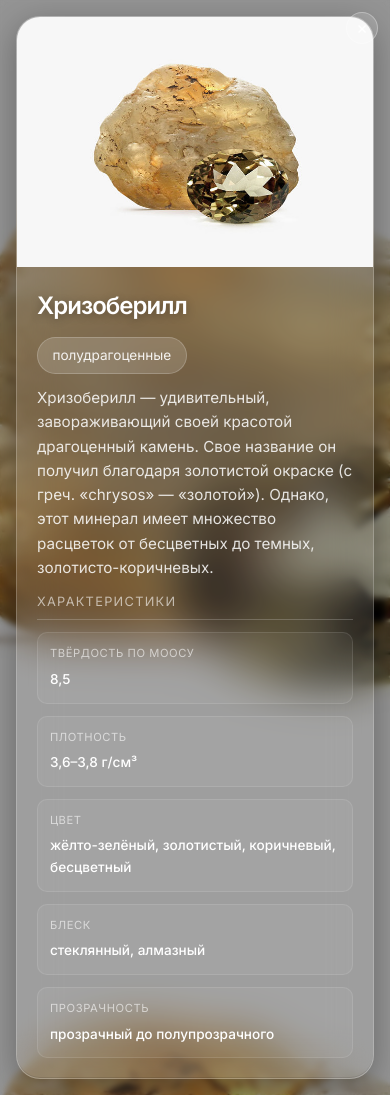
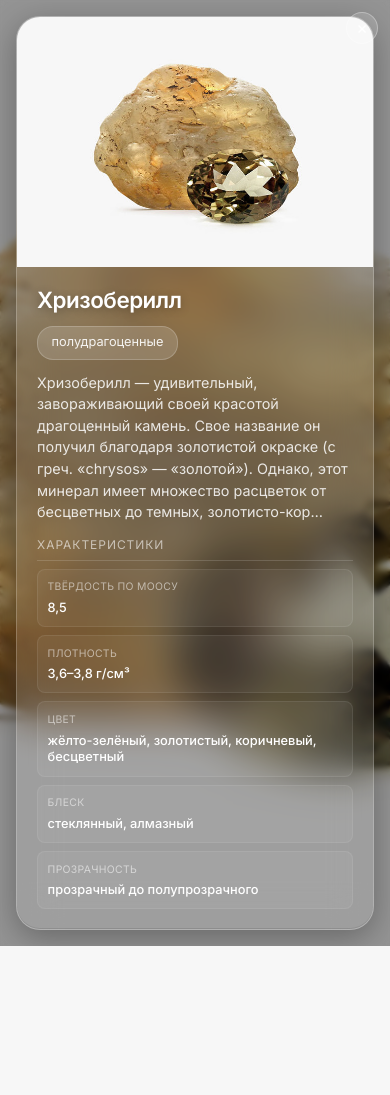
Before and after one commit to Butey/gem-app, a Flask app: template templates/gem_detail_glass.html in a window 390 px wide. After the commit the page ends 946 px from the top, so only its background shows below. Run offline with Flask 3, Linux system fonts and the light colour scheme; the template is opened without the code that fills it: values that come from a table or form of the project are taken from there, others are empty; data comes from the database, SQL or seed files in the repository.

Commit message:
style: glassmorphism карточка с полным описанием и характеристиками
- Описание: 250 символов (6 строк)
- Характеристики: max-height 180px, компактные карточки
- Уменьшены шрифты и отступы
- Контент помещается полностью без скролла
- Адаптивность для мобильных

Co-authored-by: Qwen-Coder <qwen-coder@alibabacloud.com>

```diff
--- a/static/css/glassmorphism-detail.css
+++ b/static/css/glassmorphism-detail.css
@@ -1,7 +1,7 @@
 /*
  * Glassmorphism Mineral Card
  * Дизайн карточки минерала как на mineral.png
- * max-height: 500px
+ * max-height: 500px, контент без скролла
  */
 
 /* Фон страницы - изображение минерала на весь экран */
@@ -95,121 +95,110 @@
     left: 0;
 }
 
-/* Правая колонка - контент с прокруткой */
+/* Правая колонка - контент */
 .gem-glass-content {
     flex: 1;
-    padding: 1.5rem 2rem;
+    padding: 1.25rem 1.75rem;
     display: flex;
     flex-direction: column;
-    gap: 1rem;
+    gap: 0.85rem;
     color: #fff;
     min-width: 0;
-    max-height: 500px;
-    overflow-y: auto;
-    scrollbar-width: thin;
-    scrollbar-color: rgba(255, 255, 255, 0.3) transparent;
-}
-
-/* Скроллбар для Webkit */
-.gem-glass-content::-webkit-scrollbar {
-    width: 6px;
-}
-
-.gem-glass-content::-webkit-scrollbar-track {
-    background: transparent;
-}
-
-.gem-glass-content::-webkit-scrollbar-thumb {
-    background: rgba(255, 255, 255, 0.3);
-    border-radius: 3px;
-}
-
-.gem-glass-content::-webkit-scrollbar-thumb:hover {
-    background: rgba(255, 255, 255, 0.5);
+    overflow: hidden;
 }
 
 /* Заголовок */
 .gem-glass-title {
-    font-size: 2rem;
+    font-size: 1.75rem;
     font-weight: 600;
     margin: 0;
     color: #fff;
     text-shadow: 0 2px 10px rgba(0, 0, 0, 0.3);
-    letter-spacing: -1px;
-    flex-shrink: 0;
+    letter-spacing: -0.5px;
+    line-height: 1.2;
 }
 
 /* Категория */
 .gem-glass-category {
     display: inline-block;
-    padding: 0.4rem 0.9rem;
+    padding: 0.35rem 0.85rem;
     background: rgba(255, 255, 255, 0.15);
-    border-radius: 20px;
-    font-size: 0.85rem;
+    border-radius: 16px;
+    font-size: 0.8rem;
     color: rgba(255, 255, 255, 0.9);
     border: 1px solid rgba(255, 255, 255, 0.2);
     width: fit-content;
-    flex-shrink: 0;
 }
 
 /* Описание */
 .gem-glass-description {
-    font-size: 0.95rem;
-    line-height: 1.6;
+    font-size: 0.9rem;
+    line-height: 1.5;
     color: rgba(255, 255, 255, 0.85);
+    overflow: hidden;
+    display: -webkit-box;
+    -webkit-line-clamp: 6;
+    -webkit-box-orient: vertical;
 }
 
 /* Раздел характеристик */
 .gem-glass-specs {
     margin-top: auto;
-    flex-shrink: 0;
+    display: flex;
+    flex-direction: column;
+    gap: 0.5rem;
 }
 
 .gem-glass-specs-title {
-    font-size: 0.8rem;
+    font-size: 0.75rem;
     text-transform: uppercase;
-    letter-spacing: 0.1em;
+    letter-spacing: 0.08em;
     color: rgba(255, 255, 255, 0.6);
-    margin-bottom: 0.75rem;
-    padding-bottom: 0.4rem;
-    border-bottom: 1px solid rgba(255, 255, 255, 0.2);
-    flex-shrink: 0;
+    padding-bottom: 0.35rem;
+    border-bottom: 1px solid rgba(255, 255, 255, 0.15);
 }
 
 /* Сетка характеристик */
 .gem-glass-specs-grid {
     display: grid;
     grid-template-columns: repeat(2, 1fr);
-    gap: 0.75rem;
+    gap: 0.5rem;
+    max-height: 180px;
+    overflow: hidden;
 }
 
 /* Карточка характеристики */
 .gem-glass-spec-item {
     background: rgba(255, 255, 255, 0.05);
-    border-radius: 10px;
-    padding: 0.75rem;
-    border: 1px solid rgba(255, 255, 255, 0.1);
-    transition: all 0.3s ease;
+    border-radius: 8px;
+    padding: 0.6rem;
+    border: 1px solid rgba(255, 255, 255, 0.08);
+    transition: all 0.2s ease;
+    min-width: 0;
 }
 
 .gem-glass-spec-item:hover {
-    background: rgba(255, 255, 255, 0.1);
-    border-color: rgba(255, 255, 255, 0.3);
-    transform: translateY(-2px);
+    background: rgba(255, 255, 255, 0.08);
+    border-color: rgba(255, 255, 255, 0.2);
 }
 
 .gem-glass-spec-label {
-    font-size: 0.7rem;
+    font-size: 0.65rem;
     text-transform: uppercase;
-    letter-spacing: 0.05em;
-    color: rgba(255, 255, 255, 0.6);
-    margin-bottom: 0.35rem;
+    letter-spacing: 0.03em;
+    color: rgba(255, 255, 255, 0.55);
+    margin-bottom: 0.25rem;
+    white-space: nowrap;
+    overflow: hidden;
+    text-overflow: ellipsis;
 }
 
 .gem-glass-spec-value {
-    font-size: 0.85rem;
+    font-size: 0.8rem;
     color: #fff;
     font-weight: 500;
+    line-height: 1.3;
+    word-break: break-word;
 }
 
 /* Адаптивность */
@@ -226,13 +215,21 @@
     }
 
     .gem-glass-content {
+        padding: 1.5rem;
+        overflow: visible;
+    }
+
+    .gem-glass-description {
+        -webkit-line-clamp: none;
         max-height: none;
-        overflow-y: visible;
-        padding: 1.5rem;
+    }
+
+    .gem-glass-specs-grid {
+        max-height: none;
     }
 
     .gem-glass-title {
-        font-size: 1.75rem;
+        font-size: 1.5rem;
     }
 }
 
@@ -252,7 +249,7 @@
     }
 
     .gem-glass-title {
-        font-size: 1.5rem;
+        font-size: 1.4rem;
     }
 
     .gem-glass-specs-grid {
--- a/templates/gem_detail_glass.html
+++ b/templates/gem_detail_glass.html
@@ -7,7 +7,6 @@
 {% block extra_css %}
 <link rel="stylesheet" href="{{ url_for('static', filename='css/glassmorphism-detail.css') }}">
 <style>
-    /* Скрываем стандартные элементы страницы */
     .site-header, .site-footer, .breadcrumbs-nav { display: none !important; }
     .container { max-width: none !important; padding: 0 !important; }
     body { background: none !important; }
@@ -17,37 +16,26 @@
 {% block title %}{{ gem.name }} — Энциклопедия камней{% endblock %}
 
 {% block content %}
-<!-- Фон страницы с изображением минерала -->
 <div class="gem-detail-page" style="background-image: url('{% if gem.image_filename %}{{ url_for('uploaded_file', filename=gem.image_filename) }}{% else %}{{ url_for('static', filename='img/placeholder.jpg') }}{% endif %}');">
 
-    <!-- Кнопка закрытия -->
     <a href="{{ url_for('catalog', category=gem.category|category_plural) }}" class="gem-close-btn" title="Закрыть">×</a>
 
-    <!-- Glassmorphism карточка -->
     <div class="gem-glass-card">
-        <!-- Левая часть - изображение -->
         <div class="gem-glass-image">
             <img src="{% if gem.image_filename %}{{ url_for('uploaded_file', filename=gem.image_filename) }}{% else %}{{ url_for('static', filename='img/placeholder.jpg') }}{% endif %}" alt="{{ gem.name }}">
         </div>
 
-        <!-- Правая часть - контент -->
         <div class="gem-glass-content">
-            <!-- Заголовок -->
             <h1 class="gem-glass-title">{{ gem.name }}</h1>
 
-            <!-- Категория -->
-            <span class="gem-glass-category">
-                {{ gem.category|category_plural }}
-            </span>
+            <span class="gem-glass-category">{{ gem.category|category_plural }}</span>
 
-            <!-- Описание -->
             {% if gem.description %}
             <div class="gem-glass-description">
-                {{ gem.description[:400]|nl2br }}{% if gem.description|length > 400 %}…{% endif %}
+                {{ gem.description[:250]|nl2br }}{% if gem.description|length > 250 %}…{% endif %}
             </div>
             {% endif %}
 
-            <!-- Характеристики -->
             {% if gem.properties %}
             <div class="gem-glass-specs">
                 <div class="gem-glass-specs-title">Характеристики</div>
```
